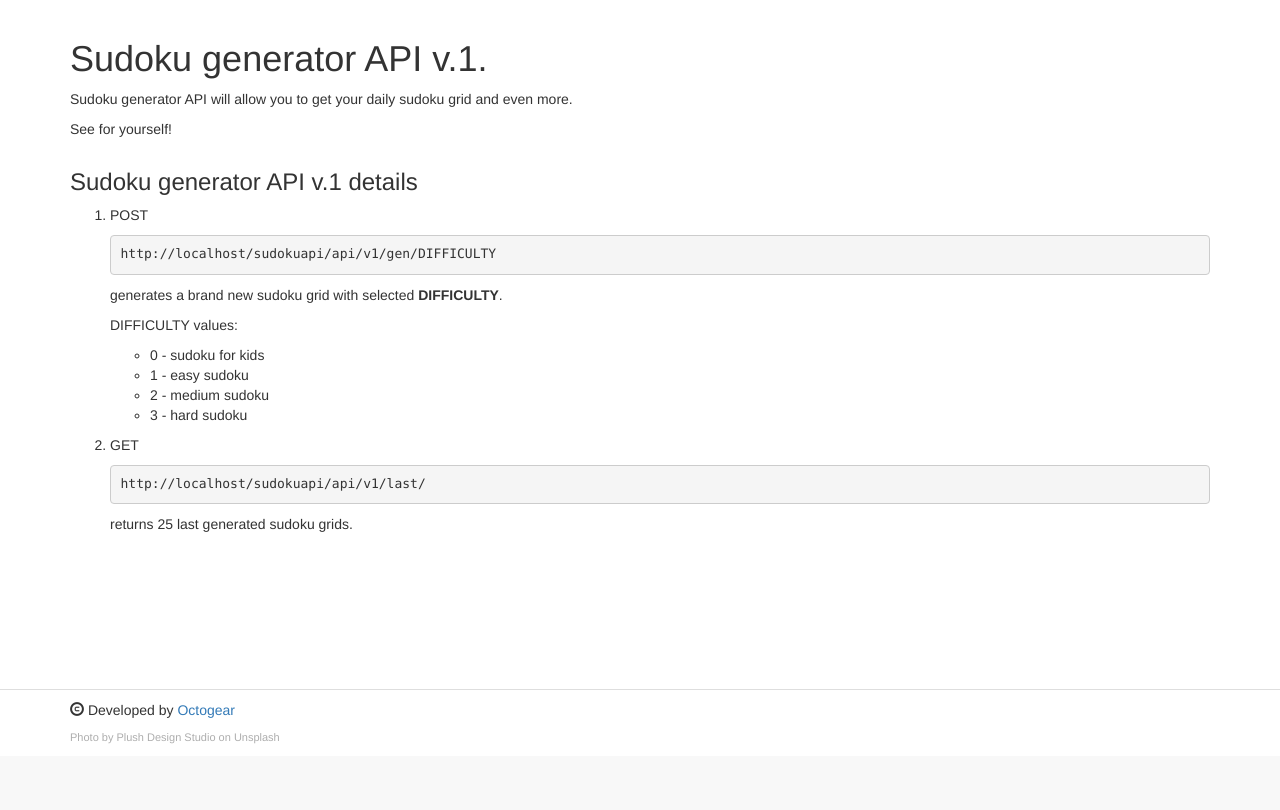
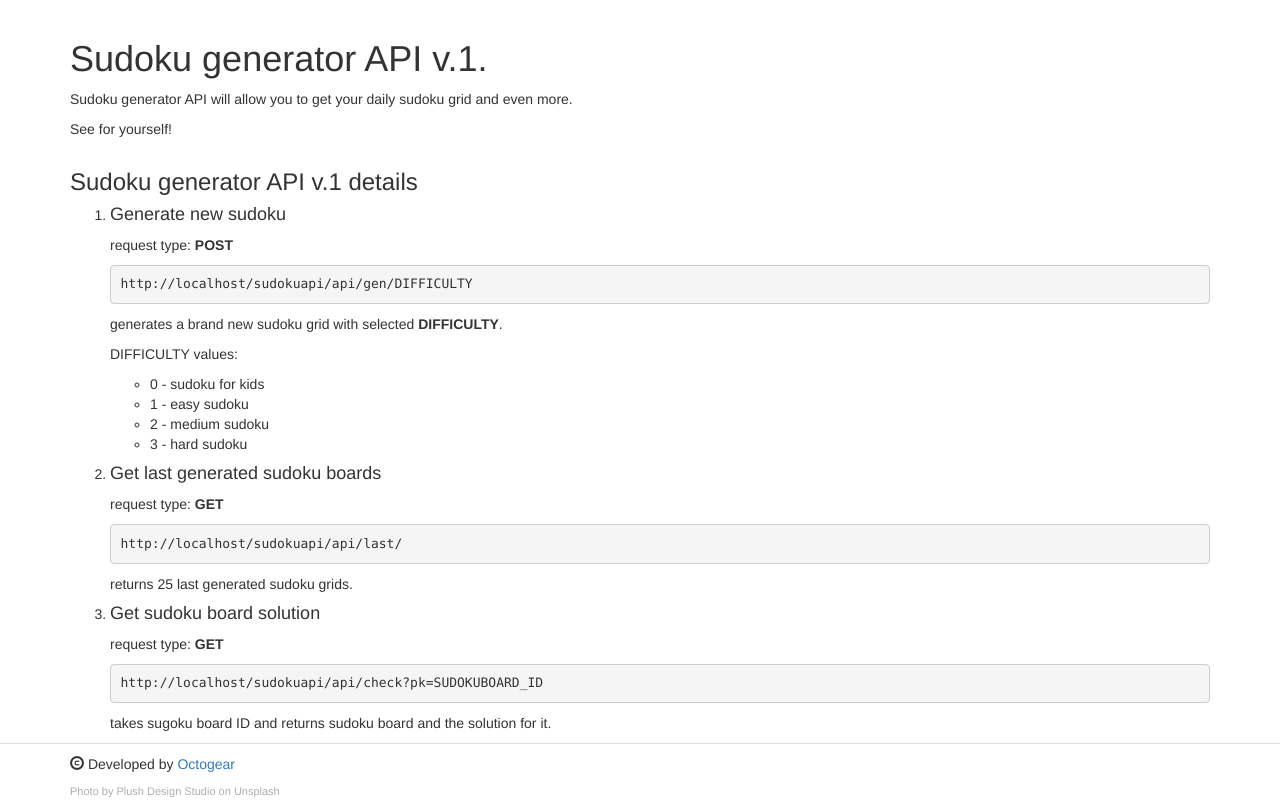
Before and after one commit to Octogear/sudoku, a Django app: page /sudokuapi/ in a window 1280 px wide. Shown: the part 51-861 px from the top of the page. Before the commit the page ends 794 px from the top, so only its background shows below. Run offline with Django 3.2, Linux system fonts and the light colour scheme; some libraries are stand-ins or nearby versions.

Commit message:
fix #14 get board solution endpoint

```diff
--- a/api/v1/urls.py
+++ b/api/v1/urls.py
@@ -1,8 +1,12 @@
 from django.urls import path, re_path
 from . import views
 
+# router = routers.DefaultRouter()
+
 urlpatterns = [
+    # url(r'^', include(router.urls)),
     path('health/', views.HealthView.as_view(), name="check-health"),
-    re_path('gen/', views.SudokuApiView.as_view(), name="generate"),
-    re_path('last/', views.SudokuApiView.as_view(), name="generate"),
+    path('gen/', views.GenSudoku.as_view(), name="generate"),
+    path('last/', views.ListSudoku.as_view(), name="generate"),
+    re_path(r'^check(?P<id>\d*)$', views.CheckSudoku.as_view(), name="check-sudoku"),
 ]
--- a/sudoku/settings.py
+++ b/sudoku/settings.py
@@ -49,6 +49,7 @@ INSTALLED_APPS = [
     'django.contrib.staticfiles',
     'django_cron',
     'bootstrap3',
+    'rest_framework',
     'sudoku_app',
     'api',
 ]
--- a/sudoku/urls.py
+++ b/sudoku/urls.py
@@ -41,6 +41,6 @@ urlpatterns = [
 
     # apps url
     path('sudoku_app/', include('sudoku_app.urls')),
-    re_path('api/(?P<version>(v1|v2))/', include('api.v1.urls'))
+    path('api/', include('api.v1.urls'))
 
 ]  # + static(settings.STATIC_URL, document_root=settings.STATIC_ROOT)
--- a/templates/sudokuapi.html
+++ b/templates/sudokuapi.html
@@ -14,8 +14,10 @@
             <h3>Sudoku generator API v.1 details</h3>
             <ol class='api-list'>
                 <li>
+                    <h4>Generate new sudoku</h4>
                     <p>
-                        POST <pre>{{base_url}}api/v1/gen/DIFFICULTY</pre>
+                        request type: <b>POST</b>
+                        <pre>{{base_url}}api/gen/DIFFICULTY</pre>
                         generates a brand new sudoku grid with selected <b>DIFFICULTY</b>.
                     </p>
                     <p>
@@ -29,10 +31,19 @@
                     </p>
                 </li>
                 <li>
+                    <h4>Get last generated sudoku boards</h4>
                     <p>
-                        GET
-                        <pre>{{base_url}}api/v1/last/</pre>
+                        request type: <b>GET</b>
+                        <pre>{{base_url}}api/last/</pre>
                         returns 25 last generated sudoku grids.
+                    </p>
+                </li>
+                <li>
+                    <h4>Get sudoku board solution</h4>
+                    <p>
+                        request type: <b>GET</b>
+                        <pre>{{base_url}}api/check?pk=SUDOKUBOARD_ID</pre>
+                        takes sugoku board ID and returns sudoku board and the solution for it.
                     </p>
                 </li>
             </ol>
```
Also changed, not shown: api/v1/serializers.py (+8 -1 lines), api/v1/views.py (+41 -12 lines).
